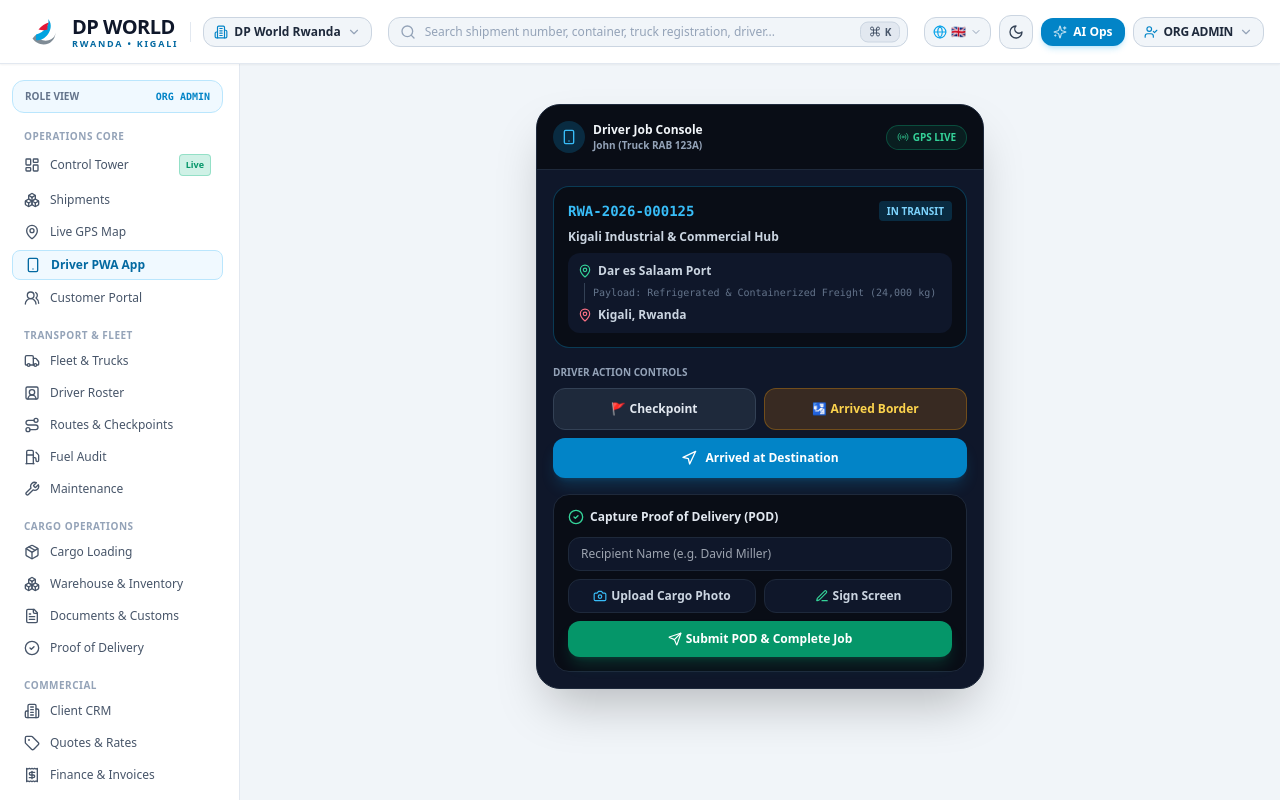
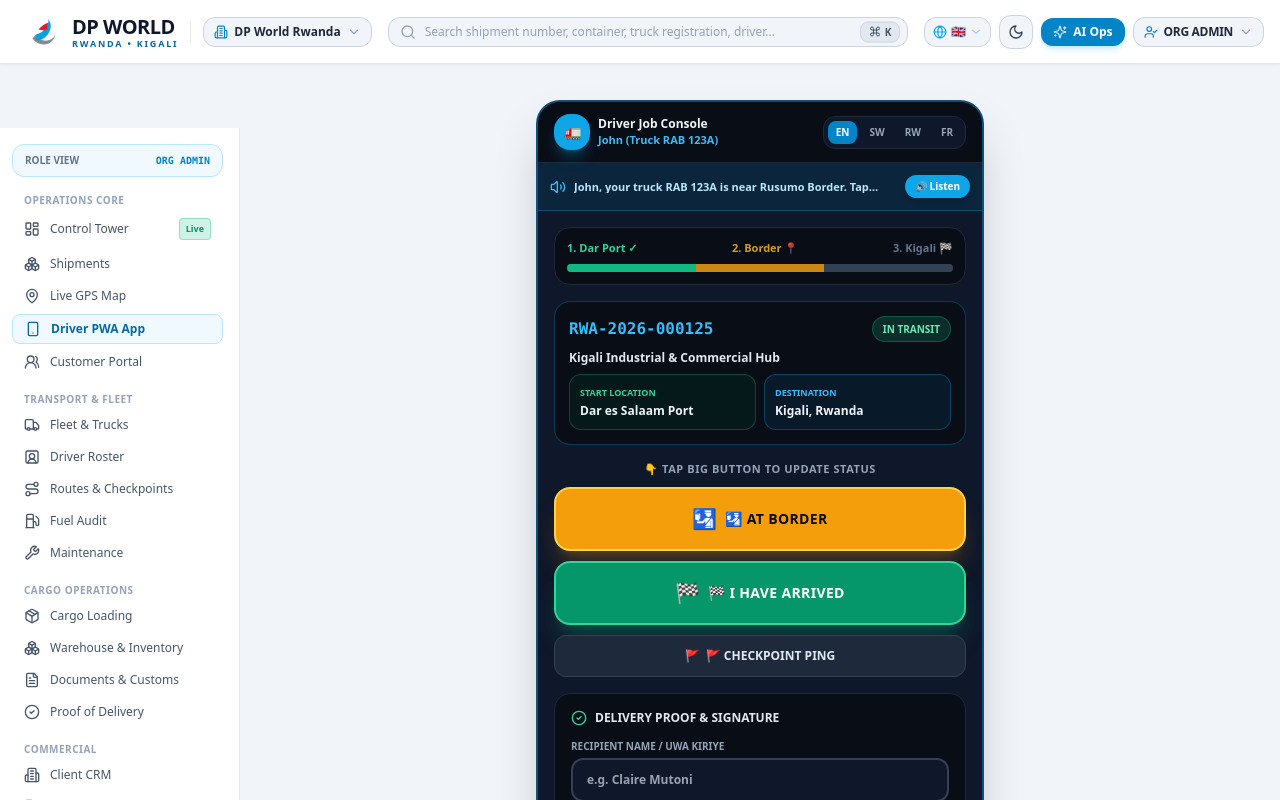
Before and after one commit to chakradhartatikonda27-art/dp-world-crm, a Next.js app: page /driver in a window 1280 px wide. Shown: the top 800 px of the page. Built offline with nearby package versions, Linux system fonts and the light colour scheme.

Commit message:
Implement low-literacy Driver App with voice guidance, multi-language toggles and high-contrast touch buttons

```diff
--- a/src/app/driver/page.tsx
+++ b/src/app/driver/page.tsx
@@ -1,17 +1,123 @@
 'use client';
 
 import React, { useState, useEffect } from 'react';
-import { Smartphone, Truck, MapPin, CheckCircle2, AlertTriangle, Camera, Edit3, Navigation, Send, Radio } from 'lucide-react';
+import {
+  Smartphone,
+  Truck,
+  MapPin,
+  CheckCircle2,
+  AlertTriangle,
+  Camera,
+  Edit3,
+  Navigation,
+  Send,
+  Radio,
+  Volume2,
+  PhoneCall,
+  Globe,
+  ShieldAlert,
+  Sparkles,
+} from 'lucide-react';
 import { Shipment, ShipmentStatus } from '@/types';
+
+type DriverLang = 'EN' | 'SW' | 'RW' | 'FR';
 
 export default function DriverMobileApp() {
   const [activeShipment, setActiveShipment] = useState<Shipment | null>(null);
   const [recipientName, setRecipientName] = useState('');
-  const [notes, setNotes] = useState('');
   const [isPODSubmitted, setIsPODSubmitted] = useState(false);
   const [isSharingGPS, setIsSharingGPS] = useState(true);
+  const [driverLang, setDriverLang] = useState<DriverLang>('EN');
+  const [isSpeaking, setIsSpeaking] = useState(false);
+  const [showSOSModal, setShowSOSModal] = useState(false);
+  const [photoUploaded, setPhotoUploaded] = useState(false);
 
   const orgId = 'org-apex-001';
+
+  const translations = {
+    EN: {
+      consoleTitle: 'Driver Job Console',
+      driverName: 'John (Truck RAB 123A)',
+      activeTrip: 'Current Active Trip',
+      origin: 'Start: Dar es Salaam Port',
+      destination: 'End: Kigali, Rwanda',
+      payload: 'Cargo: Refrigerated Goods',
+      step1: '1. Depart Port',
+      step2: '2. Border Clearance',
+      step3: '3. Destination Hub',
+      borderBtn: '🛂 AT BORDER',
+      arrivedBtn: '🏁 I HAVE ARRIVED',
+      checkpointBtn: '🚩 CHECKPOINT PING',
+      photoBtn: '📷 TAKE CARGO PHOTO',
+      signBtn: '✍️ SIGN SCREEN',
+      submitPodBtn: '✅ COMPLETE & SUBMIT',
+      sosBtn: '🆘 EMERGENCY HELP',
+      audioPrompt: 'John, your truck RAB 123A is near Rusumo Border. Tap yellow button at border, or green button when you reach Kigali destination.',
+      photoDone: '✓ Photo Attached',
+    },
+    SW: {
+      consoleTitle: 'Kituo cha Dereva',
+      driverName: 'John (Gari RAB 123A)',
+      activeTrip: 'Safari Inayoendelea',
+      origin: 'Mwanzo: Bandari ya Dar es Salaam',
+      destination: 'Mwisho: Kigali, Rwanda',
+      payload: 'Mzigo: Bidhaa za Baridi',
+      step1: '1. Ondoka Bandarini',
+      step2: '2. Ukaguzi Mpakanai',
+      step3: '3. Kituo cha Kigali',
+      borderBtn: '🛂 NIPO MPAKANAI',
+      arrivedBtn: '🏁 NIMEFIKA KIGALI',
+      checkpointBtn: '🚩 UKAGUZI',
+      photoBtn: '📷 PIGA PICHA MZUGO',
+      signBtn: '✍️ WEKA SAHINI',
+      submitPodBtn: '✅ MALIZA NA TUMA',
+      sosBtn: '🆘 MSAADA WA DHARURA',
+      audioPrompt: 'John, gari yako RAB 123A ipo Rusumo. Bonyeza kitufe cha manjano mpakanai, au cha kijani ukifika Kigali.',
+      photoDone: '✓ Picha Imepigwa',
+    },
+    RW: {
+      consoleTitle: 'Porogaramu y\'Umushoferi',
+      driverName: 'John (Ikamyo RAB 123A)',
+      activeTrip: 'Urugendo Ruri Kuba',
+      origin: 'Ahahagurukwa: Dar es Salaam',
+      destination: 'Aho Cherekejwe: Kigali, Rwanda',
+      payload: 'Mzigo: Ibicuruzwa bikonje',
+      step1: '1. Guhaguruka Bandari',
+      step2: '2. Kugera ku Mupaka',
+      step3: '3. Kugera Kigali',
+      borderBtn: '🛂 NGEZE KU MUPAKA',
+      arrivedBtn: '🏁 NAGEZE KIGALI',
+      checkpointBtn: '🚩 ISUZUMA',
+      photoBtn: '📷 FATA IFOTO Y\'IBIZIGO',
+      signBtn: '✍️ SHYIRAHO SINIYA',
+      submitPodBtn: '✅ OHEREZA POD',
+      sosBtn: '🆘 TABARA / MSAADA',
+      audioPrompt: 'John, ikamyo yawe RAB 123A igeze Rusumo. Kanda ku kifungo cy\'umuhondo ku mupaka, cyangwa icy\'icyatsi wageze Kigali.',
+      photoDone: '✓ Ifoto Yafashwe',
+    },
+    FR: {
+      consoleTitle: 'Console Conducteur',
+      driverName: 'John (Camion RAB 123A)',
+      activeTrip: 'Trajet Actif',
+      origin: 'Départ: Port de Dar es Salaam',
+      destination: 'Arrivée: Kigali, Rwanda',
+      payload: 'Cargaison: Produits Réfrigérés',
+      step1: '1. Départ Port',
+      step2: '2. Contrôle Frontière',
+      step3: '3. Centre Kigali',
+      borderBtn: '🛂 Á LA FRONTIÈRE',
+      arrivedBtn: '🏁 JE SUIS ARRIVÉ',
+      checkpointBtn: '🚩 POINT DE CONTRÔLE',
+      photoBtn: '📷 PRENDRE PHOTO',
+      signBtn: '✍️ SIGNER L\'ÉCRAN',
+      submitPodBtn: '✅ VALIDER & ENVOYER',
+      sosBtn: '🆘 SOS URGENCE',
+      audioPrompt: 'John, votre camion RAB 123A est près de la frontière Rusumo. Appuyez sur le bouton jaune à la frontière ou vert à destination.',
+      photoDone: '✓ Photo Capturée',
+    },
+  };
+
+  const text = translations[driverLang];
 
   const loadActiveTrip = () => {
     fetch(`/api/v1/shipments?organizationId=${orgId}&status=IN_TRANSIT`)
@@ -32,7 +138,7 @@
     const res = await fetch(`/api/v1/shipments/${activeShipment.id}/transition`, {
       method: 'POST',
       headers: { 'Content-Type': 'application/json' },
-      body: JSON.stringify({ targetStatus: nextStatus, remarks: remarkStr, userName: 'Driver John Kabuya' }),
+      body: JSON.stringify({ targetStatus: nextStatus, remarks: remarkStr, userName: 'Driver John' }),
     });
     const data = await res.json();
     if (data.success) {
@@ -42,140 +148,258 @@
     }
   };
 
+  const handlePlayVoiceGuidance = () => {
+    if ('speechSynthesis' in window) {
+      window.speechSynthesis.cancel();
+      const utterance = new SpeechSynthesisUtterance(text.audioPrompt);
+      utterance.rate = 0.9;
+      utterance.onstart = () => setIsSpeaking(true);
+      utterance.onend = () => setIsSpeaking(false);
+      utterance.onerror = () => setIsSpeaking(false);
+      window.speechSynthesis.speak(utterance);
+    } else {
+      alert(text.audioPrompt);
+    }
+  };
+
   const handleSubmitPOD = () => {
-    if (!recipientName) return alert('Please enter recipient name');
+    if (!recipientName.trim()) {
+      alert('Please write recipient name / Andika izina ry\'uwakiriye');
+      return;
+    }
     setIsPODSubmitted(true);
     handleDriverStatusUpdate('DELIVERED', `POD signed by recipient ${recipientName}. Proof of delivery uploaded.`);
   };
 
   return (
-    <div className="max-w-md mx-auto bg-slate-900 border border-slate-800 rounded-3xl overflow-hidden shadow-2xl space-y-0 my-4">
-      {/* Mobile Header Bar */}
-      <div className="bg-slate-950 p-4 border-b border-slate-800 flex items-center justify-between">
+    <div className="max-w-md mx-auto bg-slate-900 border-2 border-sky-500/40 rounded-3xl overflow-hidden shadow-2xl space-y-0 my-3">
+      {/* Driver Language & Easy Mode Header */}
+      <div className="bg-slate-950 px-4 py-3 border-b border-slate-800 flex items-center justify-between">
         <div className="flex items-center space-x-2">
-          <div className="w-8 h-8 rounded-full bg-sky-500/20 flex items-center justify-center text-sky-400">
-            <Smartphone className="w-4 h-4" />
+          <div className="w-9 h-9 rounded-2xl bg-sky-500 flex items-center justify-center text-white font-bold text-sm shadow-lg shadow-sky-500/30">
+            🚛
           </div>
           <div>
-            <div className="font-bold text-slate-100 text-xs">Driver Job Console</div>
-            <div className="text-[10px] text-slate-400 font-semibold">John (Truck RAB 123A)</div>
+            <div className="font-bold text-slate-100 text-xs">{text.consoleTitle}</div>
+            <div className="text-[11px] text-sky-400 font-extrabold">{text.driverName}</div>
           </div>
         </div>
 
+        {/* Easy Language Switcher */}
+        <div className="flex items-center space-x-1 bg-slate-900 p-1 rounded-xl border border-slate-800">
+          {(['EN', 'SW', 'RW', 'FR'] as DriverLang[]).map((lang) => (
             <button
-          onClick={() => setIsSharingGPS(!isSharingGPS)}
-          className={`px-2.5 py-1 rounded-full text-[10px] font-bold flex items-center space-x-1 border ${
-            isSharingGPS ? 'bg-emerald-500/10 text-emerald-400 border-emerald-500/30' : 'bg-rose-500/10 text-rose-400 border-rose-500/30'
+              key={lang}
+              onClick={() => setDriverLang(lang)}
+              className={`px-2 py-1 rounded-lg text-[10px] font-extrabold transition-all ${
+                driverLang === lang
+                  ? 'bg-sky-600 text-white shadow-sm'
+                  : 'text-slate-400 hover:text-white'
               }`}
             >
-          <Radio className="w-3 h-3 animate-pulse" />
-          <span>{isSharingGPS ? 'GPS LIVE' : 'GPS OFF'}</span>
+              {lang}
+            </button>
+          ))}
+        </div>
+      </div>
+
+      {/* Voice Guidance / Audio Prompt Banner */}
+      <div className="bg-sky-950/60 border-b border-sky-500/30 p-3 flex items-center justify-between">
+        <div className="flex items-center space-x-2 text-xs font-semibold text-sky-200">
+          <Volume2 className={`w-4 h-4 text-sky-400 shrink-0 ${isSpeaking ? 'animate-bounce text-emerald-400' : ''}`} />
+          <span className="text-[11px] leading-tight line-clamp-1">{text.audioPrompt}</span>
+        </div>
+        <button
+          onClick={handlePlayVoiceGuidance}
+          className="px-2.5 py-1 rounded-xl bg-sky-500 hover:bg-sky-400 text-white text-[10px] font-bold shrink-0 shadow-md flex items-center space-x-1"
+        >
+          <span>🔊 {isSpeaking ? 'Speaking...' : 'Listen'}</span>
         </button>
       </div>
 
       {activeShipment ? (
         <div className="p-4 space-y-4 text-xs">
-          {/* Active Job Card */}
+          {/* Visual Step Tracker (Low-Literacy Friendly Progress) */}
+          <div className="p-3 bg-slate-950 rounded-2xl border border-slate-800 space-y-2">
+            <div className="flex items-center justify-between text-[11px] font-bold text-slate-300">
+              <span className="text-emerald-400">1. Dar Port ✓</span>
+              <span className="text-amber-400 animate-pulse">2. Border 📍</span>
+              <span className="text-slate-500">3. Kigali 🏁</span>
+            </div>
+            <div className="w-full h-2 bg-slate-800 rounded-full overflow-hidden flex">
+              <div className="w-1/3 bg-emerald-500" />
+              <div className="w-1/3 bg-amber-500 animate-pulse" />
+              <div className="w-1/3 bg-slate-700" />
+            </div>
+          </div>
+
+          {/* Active Cargo Card */}
           <div className="p-3.5 bg-slate-950 rounded-2xl border border-sky-500/30 space-y-2">
             <div className="flex items-center justify-between">
-              <span className="font-mono font-bold text-sky-400 text-sm">{activeShipment.shipmentNumber}</span>
-              <span className="px-2 py-0.5 rounded bg-sky-500/20 text-sky-300 font-semibold text-[10px]">
+              <span className="font-mono font-extrabold text-sky-400 text-base">{activeShipment.shipmentNumber}</span>
+              <span className="px-2.5 py-1 rounded-full bg-emerald-500/20 text-emerald-300 font-extrabold text-[10px] border border-emerald-500/30">
                 {activeShipment.status.replace(/_/g, ' ')}
               </span>
             </div>
 
-            <div className="text-slate-300 font-semibold">{activeShipment.customerName}</div>
+            <div className="text-slate-200 font-bold text-xs">{activeShipment.customerName}</div>
 
-            {/* Route */}
-            <div className="p-2.5 bg-slate-900 rounded-xl space-y-1">
-              <div className="flex items-center space-x-1.5 text-slate-300">
-                <MapPin className="w-3.5 h-3.5 text-emerald-400 shrink-0" />
-                <span className="font-bold truncate">{activeShipment.origin.name}</span>
+            {/* Visual Route Cards */}
+            <div className="grid grid-cols-2 gap-2 text-xs">
+              <div className="p-2.5 bg-emerald-950/40 border border-emerald-500/30 rounded-xl space-y-0.5">
+                <span className="text-[9px] uppercase font-bold text-emerald-400 block">START LOCATION</span>
+                <div className="font-bold text-slate-100 truncate">{activeShipment.origin.name}</div>
               </div>
-              <div className="pl-2 border-l border-slate-700 ml-1.5 py-0.5 text-[10px] text-slate-500 font-mono">
-                Payload: {activeShipment.cargoType} ({activeShipment.weightKg.toLocaleString()} kg)
-              </div>
-              <div className="flex items-center space-x-1.5 text-slate-300">
-                <MapPin className="w-3.5 h-3.5 text-rose-400 shrink-0" />
-                <span className="font-bold truncate">{activeShipment.destination.name}</span>
+              <div className="p-2.5 bg-sky-950/40 border border-sky-500/30 rounded-xl space-y-0.5">
+                <span className="text-[9px] uppercase font-bold text-sky-400 block">DESTINATION</span>
+                <div className="font-bold text-slate-100 truncate">{activeShipment.destination.name}</div>
               </div>
             </div>
           </div>
 
-          {/* Quick Action Touch Buttons */}
-          <div className="space-y-2">
-            <div className="text-[10px] uppercase font-bold text-slate-400">Driver Action Controls</div>
+          {/* ULTRA-EASY EXTRA LARGE TOUCH BUTTONS FOR LOW LITERACY */}
+          <div className="space-y-2.5">
+            <div className="text-[11px] uppercase font-extrabold tracking-wider text-slate-400 text-center">
+              👇 TAP BIG BUTTON TO UPDATE STATUS
+            </div>
 
-            <div className="grid grid-cols-2 gap-2">
+            {/* Big Yellow Border Button */}
+            <button
+              onClick={() => handleDriverStatusUpdate('BORDER_ARRIVED', 'Driver tapped Border Arrived button.')}
+              className="w-full py-4 bg-amber-500 hover:bg-amber-400 text-slate-950 font-black text-sm rounded-2xl shadow-xl shadow-amber-500/20 flex items-center justify-center space-x-2 border-2 border-amber-300 transition-transform active:scale-95"
+            >
+              <span className="text-xl">🛂</span>
+              <span className="tracking-wide uppercase">{text.borderBtn}</span>
+            </button>
+
+            {/* Big Green Destination Arrived Button */}
+            <button
+              onClick={() => handleDriverStatusUpdate('AT_DESTINATION', 'Driver tapped Arrived Destination button.')}
+              className="w-full py-4 bg-emerald-600 hover:bg-emerald-500 text-white font-black text-sm rounded-2xl shadow-xl shadow-emerald-600/30 flex items-center justify-center space-x-2 border-2 border-emerald-400 transition-transform active:scale-95"
+            >
+              <span className="text-xl">🏁</span>
+              <span className="tracking-wide uppercase">{text.arrivedBtn}</span>
+            </button>
+
             <button
               onClick={() => handleDriverStatusUpdate('CHECKPOINT', 'Driver passed border checkpoint inspection.')}
-                className="py-3 px-3 bg-slate-800 hover:bg-slate-750 text-slate-200 rounded-xl font-bold text-center border border-slate-700"
+              className="w-full py-3 bg-slate-800 hover:bg-slate-700 text-slate-200 font-bold text-xs rounded-xl text-center border border-slate-700 flex items-center justify-center space-x-1.5"
             >
-                🚩 Checkpoint
-              </button>
-              <button
-                onClick={() => handleDriverStatusUpdate('BORDER_ARRIVED', 'Truck arrived at border customs clearing hub.')}
-                className="py-3 px-3 bg-amber-600/20 hover:bg-amber-600/30 text-amber-300 rounded-xl font-bold text-center border border-amber-500/30"
-              >
-                🛂 Arrived Border
+              <span>🚩</span>
+              <span>{text.checkpointBtn}</span>
             </button>
           </div>
 
-            <button
-              onClick={() => handleDriverStatusUpdate('AT_DESTINATION', 'Truck arrived at customer destination warehouse.')}
-              className="w-full py-3 bg-sky-600 hover:bg-sky-500 text-white font-extrabold text-xs rounded-xl shadow-lg shadow-sky-500/20 flex items-center justify-center space-x-2"
-            >
-              <Navigation className="w-4 h-4" />
-              <span>Arrived at Destination</span>
-            </button>
-          </div>
-
-          {/* Proof of Delivery (POD) Capture */}
-          <div className="p-3.5 bg-slate-950 rounded-2xl border border-slate-800 space-y-3">
-            <div className="font-bold text-slate-200 flex items-center space-x-1.5">
+          {/* Proof of Delivery (POD) - Large Camera & Sign Controls */}
+          <div className="p-4 bg-slate-950 rounded-2xl border border-slate-800 space-y-3">
+            <div className="font-extrabold text-slate-200 text-xs flex items-center space-x-2">
               <CheckCircle2 className="w-4 h-4 text-emerald-400" />
-              <span>Capture Proof of Delivery (POD)</span>
+              <span>DELIVERY PROOF &amp; SIGNATURE</span>
             </div>
 
             {!isPODSubmitted ? (
-              <div className="space-y-2">
+              <div className="space-y-2.5">
+                <div>
+                  <label className="block text-[10px] text-slate-400 font-bold mb-1">RECIPIENT NAME / UWA KIRIYE</label>
                   <input
                     type="text"
                     value={recipientName}
                     onChange={(e) => setRecipientName(e.target.value)}
-                  placeholder="Recipient Name (e.g. David Miller)"
-                  className="w-full px-3 py-2 bg-slate-900 border border-slate-800 rounded-xl text-xs text-slate-200"
+                    placeholder="e.g. Claire Mutoni"
+                    className="w-full px-3.5 py-3 bg-slate-900 border-2 border-slate-700 focus:border-sky-500 rounded-xl text-xs text-slate-100 font-bold"
                   />
+                </div>
 
                 <div className="grid grid-cols-2 gap-2">
-                  <button className="py-2 bg-slate-900 border border-slate-800 rounded-xl text-slate-300 font-semibold flex items-center justify-center space-x-1">
-                    <Camera className="w-3.5 h-3.5 text-sky-400" />
-                    <span>Upload Cargo Photo</span>
+                  <button
+                    type="button"
+                    onClick={() => {
+                      setPhotoUploaded(true);
+                      alert('📸 Cargo Photo Captured Successfully!');
+                    }}
+                    className={`py-3 rounded-xl font-extrabold text-xs flex items-center justify-center space-x-1.5 border-2 transition ${
+                      photoUploaded
+                        ? 'bg-emerald-500/20 text-emerald-300 border-emerald-500/40'
+                        : 'bg-slate-900 text-slate-200 border-slate-700 hover:border-sky-500'
+                    }`}
+                  >
+                    <Camera className="w-4 h-4 text-sky-400" />
+                    <span>{photoUploaded ? text.photoDone : text.photoBtn}</span>
                   </button>
-                  <button className="py-2 bg-slate-900 border border-slate-800 rounded-xl text-slate-300 font-semibold flex items-center justify-center space-x-1">
-                    <Edit3 className="w-3.5 h-3.5 text-emerald-400" />
-                    <span>Sign Screen</span>
+
+                  <button
+                    type="button"
+                    onClick={() => alert('✍️ Screen Signature Saved!')}
+                    className="py-3 bg-slate-900 text-slate-200 border-2 border-slate-700 hover:border-emerald-500 rounded-xl font-extrabold text-xs flex items-center justify-center space-x-1.5"
+                  >
+                    <Edit3 className="w-4 h-4 text-emerald-400" />
+                    <span>{text.signBtn}</span>
                   </button>
                 </div>
 
                 <button
                   onClick={handleSubmitPOD}
-                  className="w-full py-2.5 bg-emerald-600 hover:bg-emerald-500 text-white font-bold rounded-xl flex items-center justify-center space-x-1 shadow-lg shadow-emerald-500/20"
+                  className="w-full py-3.5 bg-emerald-600 hover:bg-emerald-500 text-white font-black text-sm rounded-xl flex items-center justify-center space-x-2 shadow-xl shadow-emerald-500/30 border-2 border-emerald-400 active:scale-95 transition-transform"
                 >
-                  <Send className="w-3.5 h-3.5" />
-                  <span>Submit POD & Complete Job</span>
+                  <Send className="w-4 h-4" />
+                  <span>{text.submitPodBtn}</span>
                 </button>
               </div>
             ) : (
-              <div className="p-2.5 bg-emerald-500/10 border border-emerald-500/30 rounded-xl text-emerald-400 font-bold text-center">
-                ✓ Proof of Delivery Uploaded Successfully!
+              <div className="p-3 bg-emerald-500/20 border-2 border-emerald-500/40 rounded-xl text-emerald-300 font-black text-xs text-center space-y-1">
+                <div>✓ JOB COMPLETE &amp; POD SUBMITTED!</div>
+                <div className="text-[10px] text-emerald-400 font-mono">Invoice Released Automatically</div>
               </div>
             )}
+          </div>
+
+          {/* Big Red SOS Emergency Button */}
+          <div className="pt-2 border-t border-slate-800">
+            <button
+              onClick={() => setShowSOSModal(true)}
+              className="w-full py-3 bg-rose-600/20 hover:bg-rose-600/30 text-rose-400 border-2 border-rose-500/40 rounded-2xl font-black text-xs flex items-center justify-center space-x-2 shadow-lg"
+            >
+              <ShieldAlert className="w-4 h-4 text-rose-400" />
+              <span>{text.sosBtn}</span>
+            </button>
           </div>
         </div>
       ) : (
         <div className="p-8 text-center text-slate-400 text-xs">Loading active driver job...</div>
       )}
+
+      {/* SOS Emergency Call Modal */}
+      {showSOSModal && (
+        <div className="fixed inset-0 z-50 flex items-center justify-center bg-slate-950/80 backdrop-blur-sm p-4">
+          <div className="bg-slate-900 border-2 border-rose-500 rounded-3xl w-full max-w-sm p-6 space-y-4 text-center shadow-2xl">
+            <div className="w-12 h-12 rounded-full bg-rose-500/20 text-rose-400 flex items-center justify-center mx-auto text-xl">
+              🆘
+            </div>
+            <h3 className="font-extrabold text-slate-100 text-sm">EMERGENCY DISPATCHER HELP</h3>
+            <p className="text-xs text-slate-400">
+              Need immediate assistance with breakdown, border delay, or accident?
+            </p>
+            <div className="p-3 bg-slate-950 rounded-2xl border border-slate-800 text-xs font-mono text-sky-400 font-bold">
+              Dispatch Hotline: +250 788 100 002
+            </div>
+            <div className="flex space-x-2 pt-2">
+              <button
+                onClick={() => setShowSOSModal(false)}
+                className="flex-1 py-2.5 bg-slate-800 text-slate-300 rounded-xl font-bold text-xs"
+              >
+                Close
+              </button>
+              <a
+                href="tel:+250788100002"
+                className="flex-1 py-2.5 bg-rose-600 hover:bg-rose-500 text-white rounded-xl font-bold text-xs flex items-center justify-center space-x-1"
+              >
+                <PhoneCall className="w-3.5 h-3.5" />
+                <span>Call Dispatch</span>
+              </a>
+            </div>
+          </div>
+        </div>
+      )}
     </div>
   );
 }
```
Lines whose indentation alone changed are shown as unchanged.
